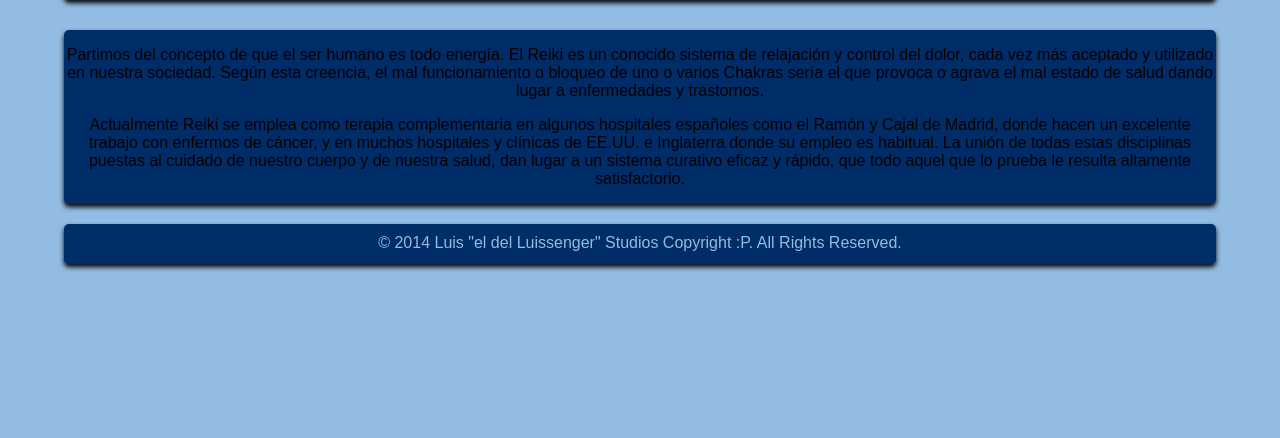
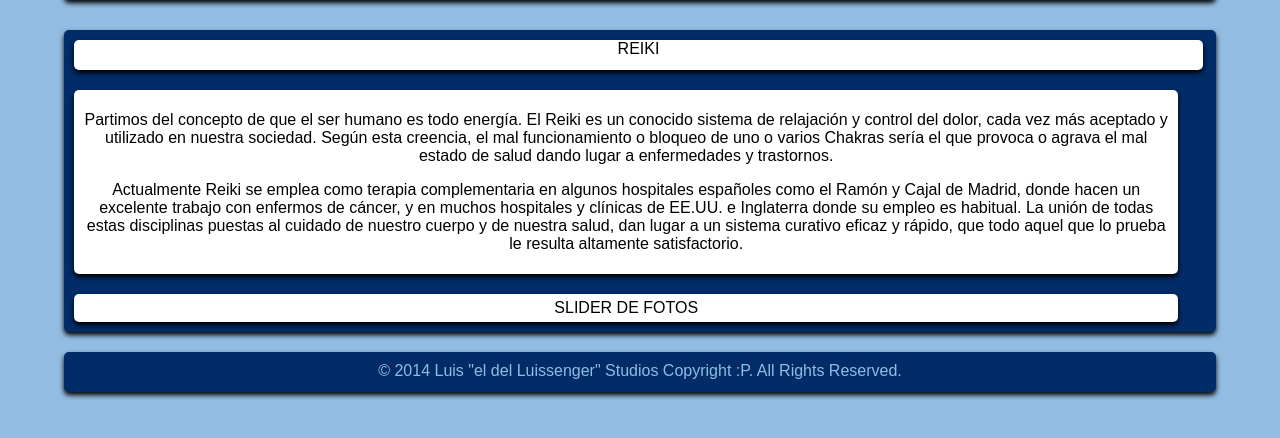
Before and after one commit to elenamp/Dharmae, a PHP site: page /php/Reiki.php in a window 1280 px wide. Shown: the part 195-633 px from the top of the page. Run offline with PHP 8.4, Linux system fonts and the light colour scheme.

Commit message:
Pagina Reiki

```diff
--- a/DharmaeFinal/css/EstilosIndex.css
+++ b/DharmaeFinal/css/EstilosIndex.css
@@ -318,3 +318,48 @@ footer p{
      nav li{display:list-item;padding-top:0px;}
 }
 /*-----------------------------------ESTILOS TERAPIAS----------------------*/
+#tituloterapia{
+    width: 98%;
+    height: 30px;
+    margin:10px;
+    float:left;
+    background:white;
+    border-radius: 5px;/*esta propiedad bordea la esquinas*/
+    -moz-border-radius: 5px;
+    -webkit-border-radius: 5px;
+    /*sombra de la caja header*/
+    box-shadow: 0px 3px 5px #000;/*hacia derecha*//*hacia abajo*//*tamaño*//*color*/
+    -moz-box-shadow: 0px/*hacia derecha*/3px/*hacia abajo*/5px/*tamaño*/#000/*color*/;
+    -webkit-box-shadow: 0px/*hacia derecha*/3px/*hacia abajo*/5px/*tamaño*/#000/*color*/;
+
+}
+#descripcionterapia{
+    width: 95%;
+    height: auto;
+    margin:10px;
+    padding:5px;
+    float:left;
+    background:white;
+    border-radius: 5px;/*esta propiedad bordea la esquinas*/
+    -moz-border-radius: 5px;
+    -webkit-border-radius: 5px;
+    /*sombra de la caja header*/
+    box-shadow: 0px 3px 5px #000;/*hacia derecha*//*hacia abajo*//*tamaño*//*color*/
+    -moz-box-shadow: 0px/*hacia derecha*/3px/*hacia abajo*/5px/*tamaño*/#000/*color*/;
+    -webkit-box-shadow: 0px/*hacia derecha*/3px/*hacia abajo*/5px/*tamaño*/#000/*color*/;
+}
+#SliderTerapias{
+    width: 95%;
+    height: auto;
+    margin:10px;
+    padding:5px;
+    float:left;
+    background:white;
+    border-radius: 5px;/*esta propiedad bordea la esquinas*/
+    -moz-border-radius: 5px;
+    -webkit-border-radius: 5px;
+    /*sombra de la caja header*/
+    box-shadow: 0px 3px 5px #000;/*hacia derecha*//*hacia abajo*//*tamaño*//*color*/
+    -moz-box-shadow: 0px/*hacia derecha*/3px/*hacia abajo*/5px/*tamaño*/#000/*color*/;
+    -webkit-box-shadow: 0px/*hacia derecha*/3px/*hacia abajo*/5px/*tamaño*/#000/*color*/;
+}
--- a/DharmaeFinal/php/Reiki.php
+++ b/DharmaeFinal/php/Reiki.php
@@ -11,10 +11,13 @@
         <header>
             <?php cabecera();?>
         </header>
-        <div id="tituloterapia">
 
-        </div>
         <div id="cuerpo">
+            <div id="tituloterapia">
+            REIKI
+            </div>
+            <div id="descripcionterapia">
+
             <p>Partimos del concepto de que el ser humano es todo energía.
                 El Reiki es un conocido sistema de relajación  y control del dolor,
                 cada vez más aceptado  y utilizado en nuestra sociedad.
@@ -29,8 +32,9 @@
                 dan lugar a un sistema curativo eficaz y rápido, que todo aquel que lo prueba le resulta
                 altamente satisfactorio. </p>
 
-        </div>
-
+            </div>
+            <div id="SliderTerapias">SLIDER DE FOTOS</div>
+         </div>
         <footer>
             <?php pieDePagina();?>
         </footer>
```
Also changed, not shown: Recursos/Documentación/Capturas proceso/Captura.PNG (added).
